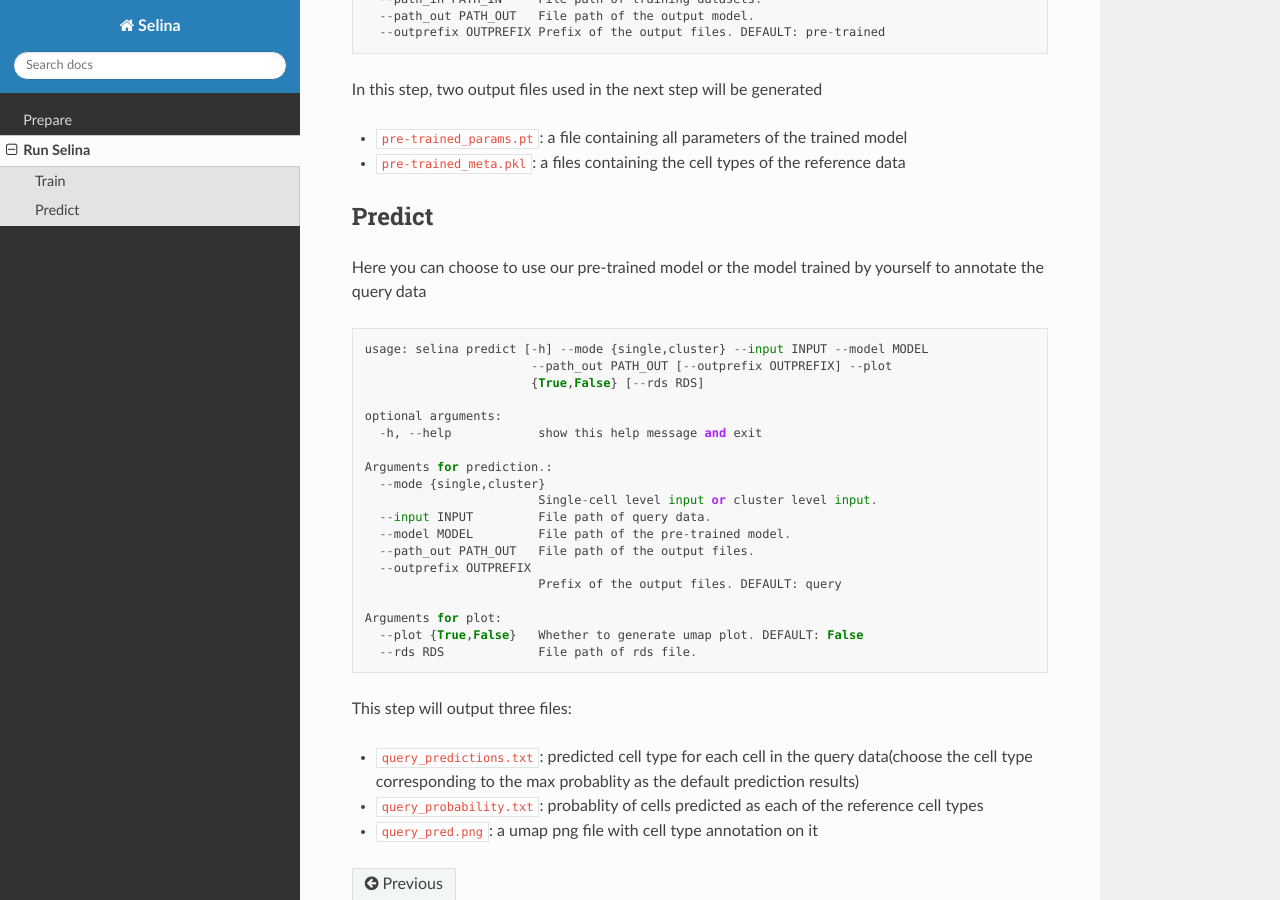
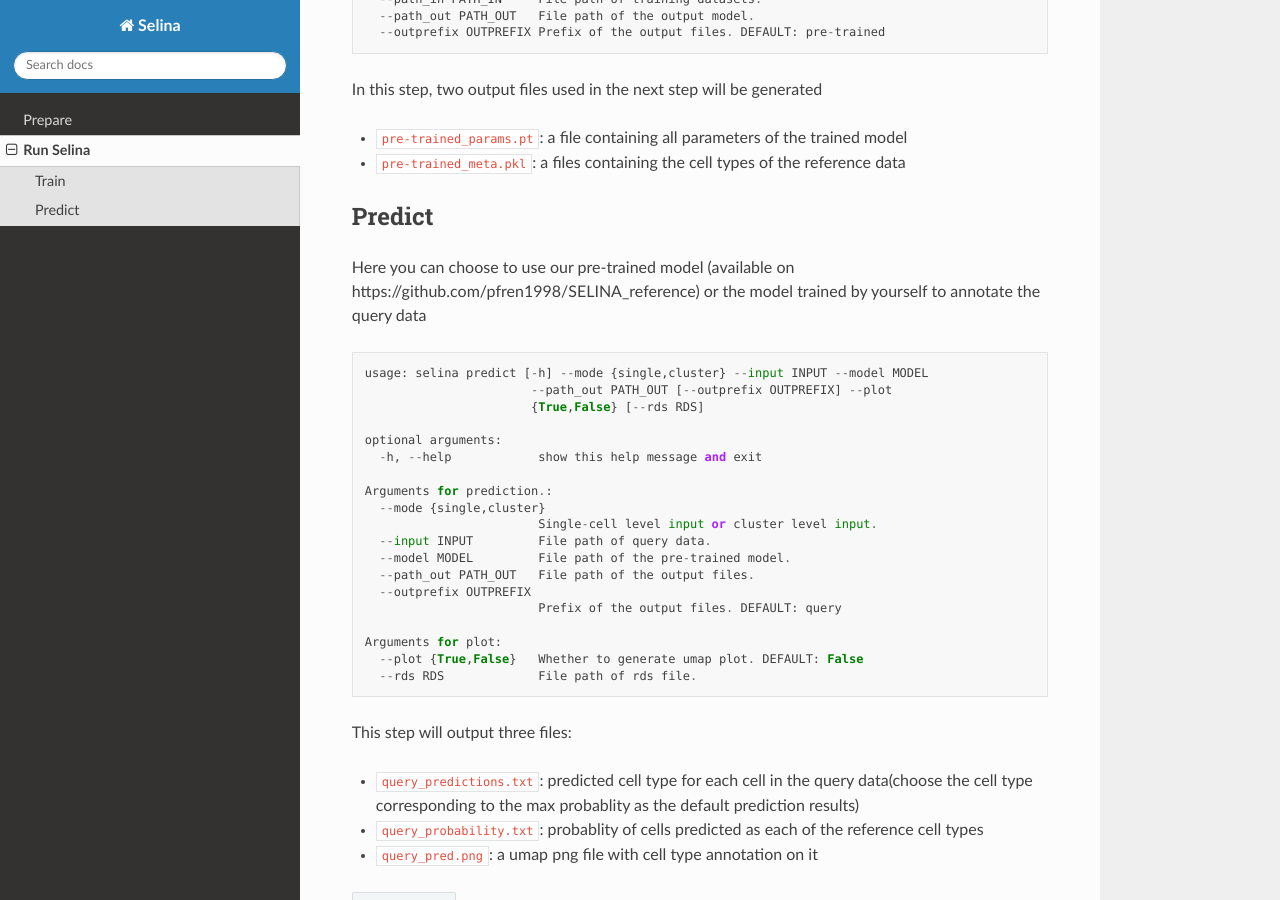
Before and after one commit to pfren1998/SELINA, a Sphinx documentation site: the page built from docs/source/run.md, in a window 1280 px wide and 900 px high, scrolled down 370 px. Built offline with Sphinx 7.4.7 and the Read the Docs theme 2.0.0, drawn with Linux system fonts in a browser that asks for light colours.

Commit message:
docs update

````diff
--- a/docs/source/run.md
+++ b/docs/source/run.md
@@ -22,7 +22,7 @@ In this step, two output files used in the next step will be generated
 
 ## Predict
 
-Here you can choose to use our pre-trained model or the model trained by yourself to annotate the query data
+Here you can choose to use our pre-trained model (available on https://github.com/pfren1998/SELINA_reference) or the model trained by yourself to annotate the query data
 
 ```
 usage: selina predict [-h] --mode {single,cluster} --input INPUT --model MODEL
````
Also changed, not shown: README.md (+1 -1 lines).
